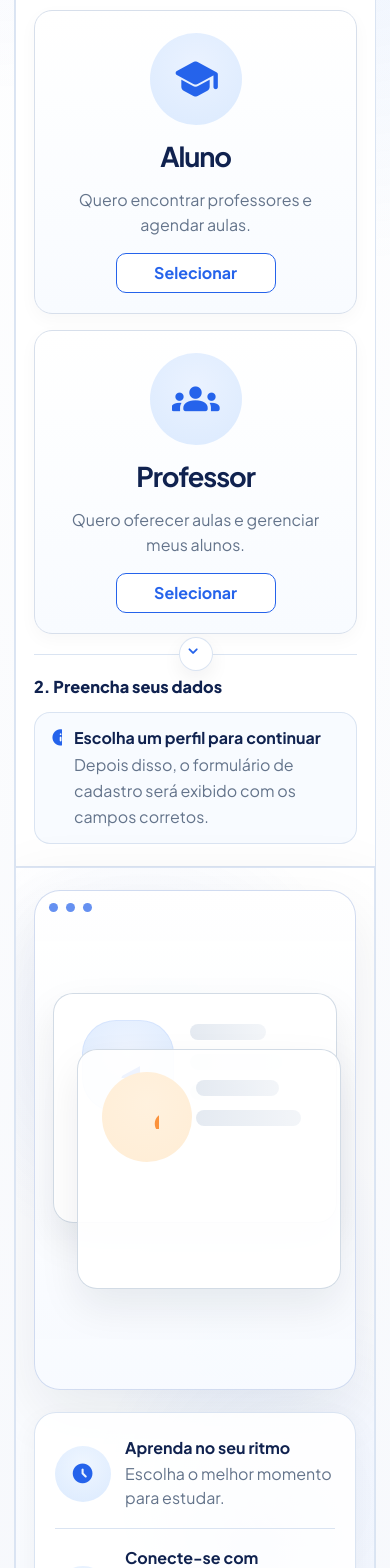
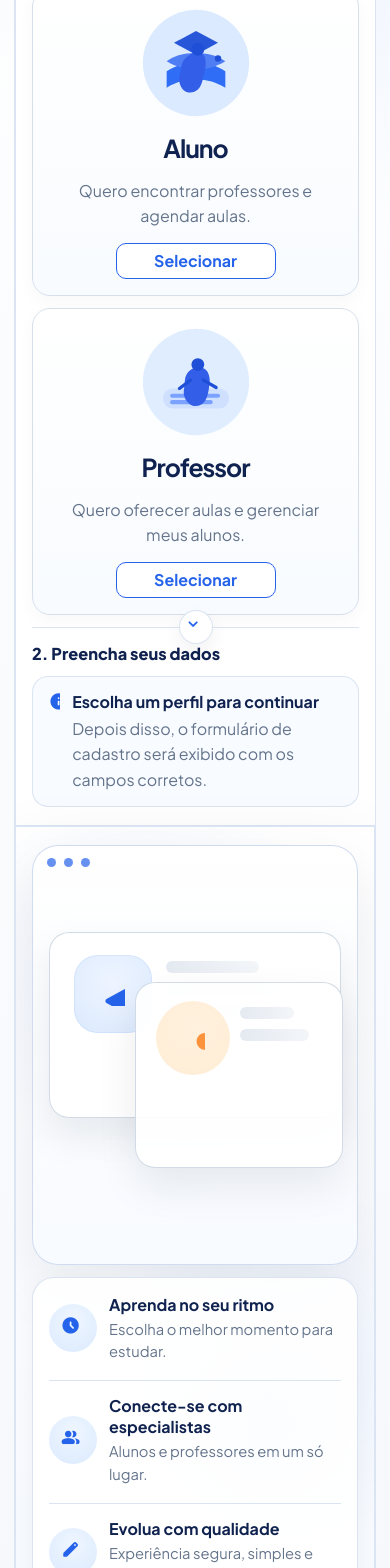
Before and after one commit to Gabr1elFraga/EducaMe, an Angular app in the folder frontend/: page /login in a window 390 px wide. Shown: the part 340-1908 px from the top of the page. Built offline with nearby package versions, Linux system fonts and the light colour scheme.

Commit message:
feat(frontend): compact auth layout and illustrations

```diff
--- a/frontend/src/app/features/auth/login.page.css
+++ b/frontend/src/app/features/auth/login.page.css
@@ -4,10 +4,10 @@
 
 .signup-page {
   min-height: 100vh;
-  padding: 20px 24px 28px;
+  padding: 14px 18px 18px;
   display: grid;
   grid-template-rows: auto 1fr;
-  gap: 18px;
+  gap: 12px;
   background:
     radial-gradient(circle at top left, rgba(37, 99, 235, 0.08), transparent 20%),
     radial-gradient(circle at 92% 12%, rgba(59, 130, 246, 0.08), transparent 18%),
@@ -15,8 +15,8 @@
 }
 
 .topbar {
-  height: 72px;
-  padding: 0 18px 0 10px;
+  height: 64px;
+  padding: 0 16px 0 8px;
   display: flex;
   align-items: center;
   justify-content: space-between;
@@ -85,11 +85,11 @@
 }
 
 .signup-panel {
-  padding: 34px 34px 30px;
+  padding: 24px 28px 20px;
   border-right: 1px solid rgba(217, 227, 242, 0.9);
   display: grid;
   align-content: start;
-  gap: 22px;
+  gap: 16px;
   background: rgba(255, 255, 255, 0.92);
 }
 
@@ -100,14 +100,14 @@
 
 .page-heading h1 {
   margin: 0;
-  font-size: clamp(2.2rem, 3vw, 3.55rem);
+  font-size: clamp(2rem, 2.8vw, 3.15rem);
   line-height: 1;
   letter-spacing: -0.06em;
   color: #0f1f52;
 }
 
 .page-heading p:last-child {
-  margin: 12px 0 0;
+  margin: 8px 0 0;
   font-size: 1rem;
   color: #64748b;
 }
@@ -129,7 +129,7 @@
 
 .step-block {
   display: grid;
-  gap: 16px;
+  gap: 12px;
 }
 
 .step-title-row h2 {
@@ -143,13 +143,13 @@
 .profile-grid {
   display: grid;
   grid-template-columns: repeat(2, minmax(0, 1fr));
-  gap: 16px;
+  gap: 12px;
 }
 
 .profile-card {
   position: relative;
-  min-height: 289px;
-  padding: 22px 20px 20px;
+  min-height: 242px;
+  padding: 18px 18px 16px;
   border-radius: 18px;
   border: 1.5px solid #d7dfeb;
   background: linear-gradient(180deg, #ffffff 0%, #f8fbff 100%);
@@ -196,30 +196,104 @@
 }
 
 .profile-illustration {
-  width: 92px;
-  height: 92px;
-  border-radius: 50%;
+  width: 110px;
+  height: 110px;
   display: grid;
   place-items: center;
-  color: #2563eb;
-  background: radial-gradient(circle at 50% 35%, #eaf2ff 0%, #dbeafe 100%);
 }
 
-.profile-illustration mat-icon {
-  font-size: 3rem;
-  width: auto;
-  height: auto;
+.profile-illustration svg {
+  width: 100%;
+  height: 100%;
+  overflow: visible;
+}
+
+.illus-bg {
+  fill: #dbeafe;
+}
+
+.profile-illustration--teacher .illus-bg {
+  fill: #e0edff;
+}
+
+.profile-illustration--student .illus-book,
+.profile-illustration--student .illus-book-top,
+.profile-illustration--student .illus-cap,
+.profile-illustration--student .illus-cap-line,
+.profile-illustration--student .illus-cap-drop,
+.profile-illustration--student .illus-figure,
+.profile-illustration--student .illus-head,
+.profile-illustration--student .illus-shadow {
+  stroke: none;
+}
+
+.illus-book {
+  fill: #2f6df6;
+}
+
+.illus-book-top {
+  fill: #4f7df3;
+}
+
+.illus-cap,
+.illus-board,
+.illus-figure {
+  fill: #1f4fd6;
+}
+
+.illus-cap {
+  opacity: 0.95;
+}
+
+.illus-cap-line,
+.illus-cap-drop,
+.illus-board-line,
+.illus-arm {
+  fill: none;
+  stroke: #1f4fd6;
+  stroke-width: 3.5;
+  stroke-linecap: round;
+  stroke-linejoin: round;
+}
+
+.illus-cap-drop {
+  fill: #1f4fd6;
+  stroke: none;
+}
+
+.illus-board {
+  fill: #cfe0ff;
+}
+
+.illus-board-line {
+  stroke: #7ba2ff;
+  stroke-width: 4.5;
+}
+
+.illus-figure {
+  fill: #335fe8;
+}
+
+.illus-head {
+  fill: #1f4fd6;
+}
+
+.illus-shadow {
+  fill: none;
+  stroke: rgba(31, 79, 214, 0.18);
+  stroke-width: 4;
+  stroke-linecap: round;
 }
 
 .profile-card strong {
-  font-size: 1.7rem;
+  font-size: 1.55rem;
   letter-spacing: -0.04em;
   color: #10224f;
 }
 
 .profile-card p {
   margin: 0;
-  min-height: 52px;
+  min-height: 44px;
   color: #64748b;
   line-height: 1.6;
 }
@@ -227,7 +301,7 @@
 .profile-action {
   width: 100%;
   max-width: 160px;
-  min-height: 40px;
+  min-height: 36px;
   display: inline-flex;
   align-items: center;
   justify-content: center;
@@ -249,7 +323,7 @@
   position: relative;
   height: 1px;
   background: rgba(217, 227, 242, 0.95);
-  margin: 4px 0 0;
+  margin: 0;
 }
 
 .step-dot {
@@ -302,16 +376,16 @@
 
 .signup-form {
   display: grid;
-  gap: 14px;
+  gap: 11px;
 }
 
 .login-panel {
-  align-content: center;
-  gap: 18px;
+  align-content: start;
+  gap: 12px;
 }
 
 .login-form {
-  margin-top: 6px;
+  margin-top: 0;
 }
 
 .field-grid {
@@ -329,9 +403,9 @@
 }
 
 .submit-button {
-  min-height: 52px;
+  min-height: 48px;
   border-radius: 12px;
-  margin-top: 6px;
+  margin-top: 2px;
   gap: 8px;
 }
 
@@ -372,11 +446,11 @@
 
 .art-panel {
   position: relative;
-  padding: 42px 34px 30px;
+  padding: 20px 22px 16px;
   overflow: hidden;
   display: grid;
   align-content: space-between;
-  gap: 22px;
+  gap: 12px;
   background:
     radial-gradient(circle at 36% 18%, rgba(37, 99, 235, 0.08), transparent 28%),
     radial-gradient(circle at 78% 68%, rgba(37, 99, 235, 0.06), transparent 30%),
@@ -391,31 +465,31 @@
 }
 
 .art-cloud-a {
-  width: 260px;
-  height: 260px;
-  top: 60px;
-  right: 60px;
+  width: 220px;
+  height: 220px;
+  top: 40px;
+  right: 34px;
 }
 
 .art-cloud-b {
-  width: 360px;
-  height: 360px;
-  top: 210px;
+  width: 300px;
+  height: 300px;
+  top: 170px;
   left: 14px;
 }
 
 .art-cloud-c {
-  width: 220px;
-  height: 220px;
-  bottom: 130px;
-  right: 14px;
+  width: 180px;
+  height: 180px;
+  bottom: 104px;
+  right: 18px;
 }
 
 .art-window {
   position: relative;
   z-index: 1;
   height: 100%;
-  min-height: 560px;
+  min-height: 440px;
   border-radius: 26px;
   border: 1px solid rgba(191, 206, 234, 0.7);
   background:
@@ -448,20 +522,20 @@
 }
 
 .teacher-card {
-  top: 102px;
-  left: 34px;
-  right: 48px;
-  height: 230px;
-  padding: 22px 24px;
+  top: 86px;
+  left: 24px;
+  right: 36px;
+  height: 186px;
+  padding: 18px 20px;
 }
 
 .teacher-avatar {
   position: absolute;
-  top: 26px;
-  left: 28px;
-  width: 120px;
-  height: 120px;
-  border-radius: 34px;
+  top: 22px;
+  left: 24px;
+  width: 92px;
+  height: 92px;
+  border-radius: 24px;
   display: grid;
   place-items: center;
   color: #2563eb;
@@ -470,22 +544,22 @@
 }
 
 .teacher-avatar mat-icon {
-  font-size: 4rem;
+  font-size: 3.2rem;
 }
 
 .teacher-lines {
   position: absolute;
-  top: 30px;
-  left: 176px;
+  top: 28px;
+  left: 140px;
   right: 24px;
   display: grid;
-  gap: 14px;
+  gap: 10px;
 }
 
 .teacher-lines span,
 .student-lines span {
   display: block;
-  height: 16px;
+  height: 12px;
   border-radius: 999px;
   background: linear-gradient(90deg, rgba(226, 232, 240, 0.92), rgba(226, 232, 240, 0.42));
 }
@@ -504,18 +578,18 @@
 
 .student-card {
   right: 32px;
-  bottom: 100px;
-  width: 318px;
-  height: 284px;
-  padding: 18px;
+  bottom: 96px;
+  width: 248px;
+  height: 206px;
+  padding: 16px;
 }
 
 .student-avatar {
   position: absolute;
-  top: 22px;
-  left: 24px;
-  width: 112px;
-  height: 112px;
+  top: 18px;
+  left: 20px;
+  width: 84px;
+  height: 84px;
   border-radius: 50%;
   display: grid;
   place-items: center;
@@ -524,16 +598,16 @@
 }
 
 .student-avatar mat-icon {
-  font-size: 3.8rem;
+  font-size: 3rem;
 }
 
 .student-lines {
   position: absolute;
-  top: 30px;
-  left: 152px;
+  top: 24px;
+  left: 122px;
   right: 22px;
   display: grid;
-  gap: 14px;
+  gap: 10px;
 }
 
 .student-lines span:nth-child(1) {
@@ -549,8 +623,8 @@
   z-index: 1;
   display: grid;
   grid-template-columns: repeat(3, minmax(0, 1fr));
-  gap: 18px;
-  padding: 24px 20px;
+  gap: 14px;
+  padding: 16px 16px;
   border-radius: 22px;
   border: 1px solid rgba(217, 227, 242, 0.95);
   background: rgba(255, 255, 255, 0.9);
@@ -560,18 +634,18 @@
 .feature-item {
   display: grid;
   grid-template-columns: auto 1fr;
-  gap: 14px;
+  gap: 12px;
   align-items: center;
 }
 
 .feature-item:not(:last-child) {
-  padding-right: 18px;
+  padding-right: 12px;
   border-right: 1px solid rgba(217, 227, 242, 0.95);
 }
 
 .feature-icon {
-  width: 56px;
-  height: 56px;
+  width: 48px;
+  height: 48px;
   border-radius: 50%;
   display: grid;
   place-items: center;
@@ -580,19 +654,20 @@
 }
 
 .feature-icon mat-icon {
-  font-size: 1.45rem;
+  font-size: 1.2rem;
 }
 
 .feature-item strong {
   display: block;
   color: #10224f;
-  margin-bottom: 4px;
+  margin-bottom: 3px;
 }
 
 .feature-item p {
   margin: 0;
   color: #64748b;
   line-height: 1.5;
+  font-size: 0.92rem;
 }
 
 @media (max-width: 1180px) {
@@ -606,7 +681,7 @@
   }
 
   .art-panel {
-    min-height: 720px;
+    min-height: 620px;
   }
 }
 
@@ -625,7 +700,7 @@
   }
 
   .signup-panel {
-    padding: 24px 18px 22px;
+    padding: 20px 16px 18px;
   }
 
   .profile-grid,
@@ -635,7 +710,7 @@
   }
 
   .profile-card {
-    min-height: 262px;
+    min-height: 236px;
   }
 
   .feature-item:not(:last-child) {
@@ -646,41 +721,41 @@
   }
 
   .art-panel {
-    padding: 22px 18px 20px;
-    min-height: 620px;
+    padding: 18px 16px 18px;
+    min-height: 560px;
   }
 
   .art-window {
-    min-height: 500px;
+    min-height: 420px;
   }
 
   .teacher-card {
-    left: 18px;
-    right: 18px;
-    padding: 18px;
+    left: 16px;
+    right: 16px;
+    padding: 16px;
   }
 
   .teacher-avatar {
-    width: 92px;
-    height: 92px;
+    width: 78px;
+    height: 78px;
   }
 
   .teacher-lines {
-    left: 136px;
+    left: 116px;
   }
 
   .student-card {
     right: 14px;
-    width: 264px;
-    height: 240px;
+    width: 208px;
+    height: 186px;
   }
 
   .student-avatar {
-    width: 90px;
-    height: 90px;
+    width: 74px;
+    height: 74px;
   }
 
   .student-lines {
-    left: 118px;
+    left: 104px;
   }
 }
--- a/frontend/src/app/features/auth/login.page.html
+++ b/frontend/src/app/features/auth/login.page.html
@@ -44,8 +44,27 @@
             <span class="profile-check" *ngIf="selectedActor === 'aluno'">
               <mat-icon class="material-symbols-rounded" aria-hidden="true">check</mat-icon>
             </span>
-            <span class="profile-illustration">
-              <mat-icon class="material-symbols-rounded" aria-hidden="true">school</mat-icon>
+            <span class="profile-illustration profile-illustration--student" aria-hidden="true">
+              <svg viewBox="0 0 120 120" focusable="false">
+                <circle cx="60" cy="60" r="58" class="illus-bg"></circle>
+                <path
+                  class="illus-book"
+                  d="M28 69c9-6 18-9 32-9 12 0 21 2 32 9v18c-10-6-19-9-32-9-13 0-22 3-32 9V69z"
+                ></path>
+                <path
+                  class="illus-book-top"
+                  d="M28 58c9-6 18-9 32-9 12 0 21 2 32 9-10 6-20 9-32 9-12 0-22-3-32-9z"
+                ></path>
+                <path class="illus-cap" d="M36 38l24-13 24 13-24 13-24-13z"></path>
+                <path class="illus-cap-line" d="M84 38v16"></path>
+                <circle cx="84" cy="55" r="3.5" class="illus-cap-drop"></circle>
+                <path
+                  class="illus-figure"
+                  d="M52 52c4-4 12-5 16-1 3 4 3 10 2 15l-2 9c-1 5-2 10-6 14-5 5-13 4-17-1-3-4-4-9-3-14l2-10c1-5 3-9 8-12z"
+                ></path>
+                <circle cx="62" cy="45" r="7" class="illus-head"></circle>
+                <path class="illus-shadow" d="M33 82c9-4 18-6 27-6 11 0 20 2 29 6" />
+              </svg>
             </span>
             <strong>Aluno</strong>
             <p>Quero encontrar professores e agendar aulas.</p>
@@ -63,8 +82,18 @@
             <span class="profile-check" *ngIf="selectedActor === 'professor'">
               <mat-icon class="material-symbols-rounded" aria-hidden="true">check</mat-icon>
             </span>
-            <span class="profile-illustration">
-              <mat-icon class="material-symbols-rounded" aria-hidden="true">groups</mat-icon>
+            <span class="profile-illustration profile-illustration--teacher" aria-hidden="true">
+              <svg viewBox="0 0 120 120" focusable="false">
+                <circle cx="60" cy="60" r="58" class="illus-bg"></circle>
+                <rect x="24" y="67" width="72" height="22" rx="11" class="illus-board"></rect>
+                <path class="illus-board-line" d="M34 75h50"></path>
+                <path class="illus-board-line" d="M34 82h42"></path>
+                <path class="illus-figure" d="M54 47c5-4 13-4 17 0 3 3 4 8 4 12l-1 9c-1 5-2 11-6 15-5 5-13 4-17-1-4-4-5-10-4-15l1-10c1-4 2-7 6-10z"></path>
+                <circle cx="62" cy="41" r="7" class="illus-head"></circle>
+                <path class="illus-arm" d="M68 58l14 8"></path>
+                <path class="illus-arm" d="M54 58l-12 9"></path>
+                <path class="illus-pointer" d="M80 67l8 4"></path>
+              </svg>
             </span>
             <strong>Professor</strong>
             <p>Quero oferecer aulas e gerenciar meus alunos.</p>
@@ -220,14 +249,6 @@
           <p>Use seu e-mail e senha para continuar.</p>
         </div>
 
-        <div class="selected-hint muted">
-          <mat-icon class="material-symbols-rounded" aria-hidden="true">lock</mat-icon>
-          <div>
-            <strong>Login seguro com Supabase Auth</strong>
-            <p>Seu perfil permanece vinculado ao Aluno ou Professor já cadastrado.</p>
-          </div>
-        </div>
-
         <form class="signup-form login-form" novalidate [formGroup]="loginForm" (ngSubmit)="submit($event)">
           <mat-form-field appearance="outline">
             <mat-label>E-mail</mat-label>
```
